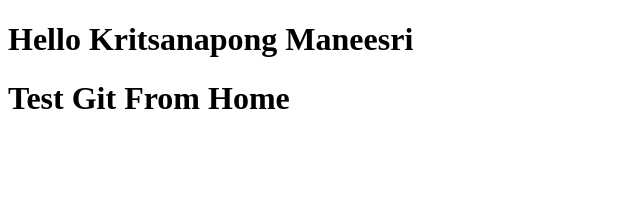
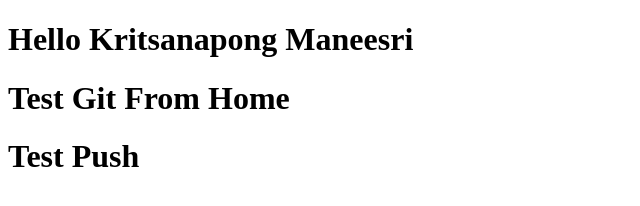
Before and after one commit to KHUNKUN2003/Test_Project_01, a plain HTML site: page index.html in a window 1280 px wide. Shown: the whole page, without its empty margins (0-640 px from the left). Drawn offline with Linux system fonts and the light colour scheme.

Commit message:
Test Push

```diff
--- a/index.html
+++ b/index.html
@@ -5,5 +5,6 @@
     <body>
         <h1>Hello Kritsanapong Maneesri</h1>
         <h1>Test Git From Home</h1>
+        <h1>Test Push</h1>
     </body>
 </html>
```
